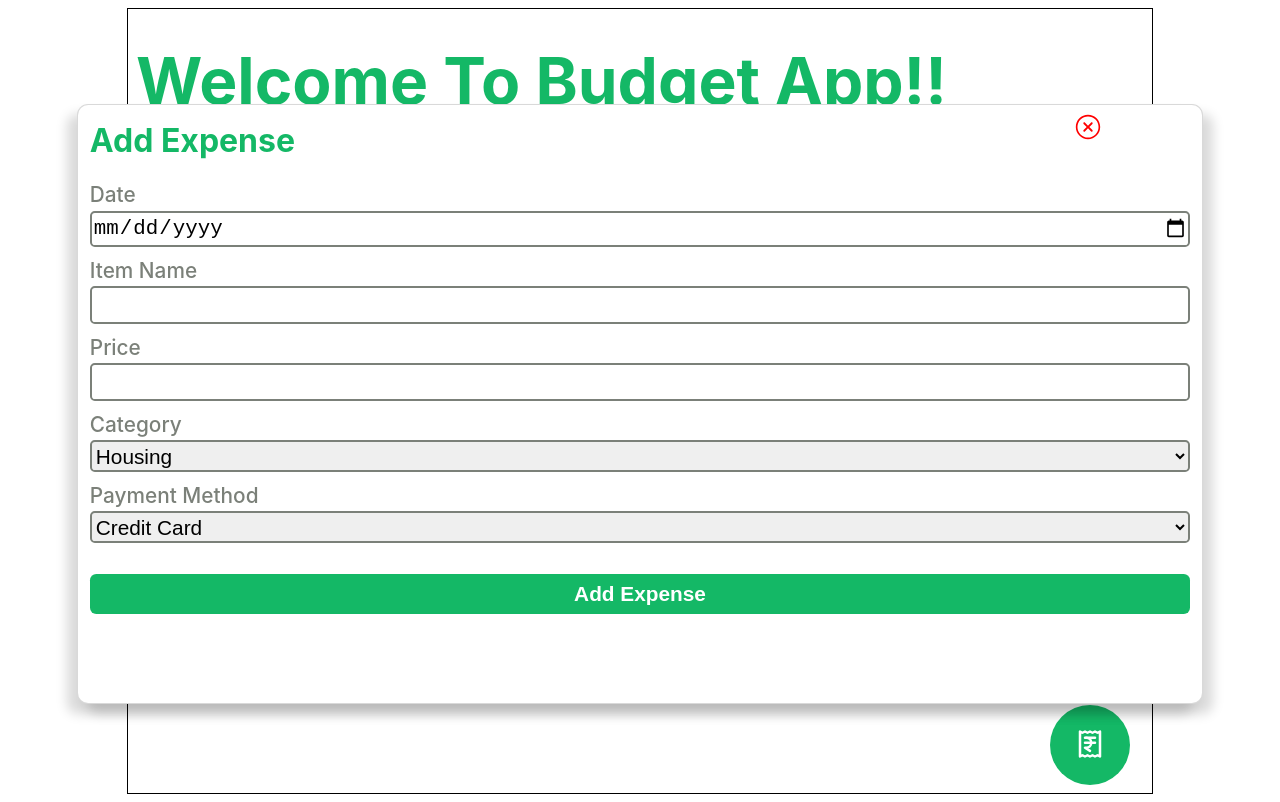
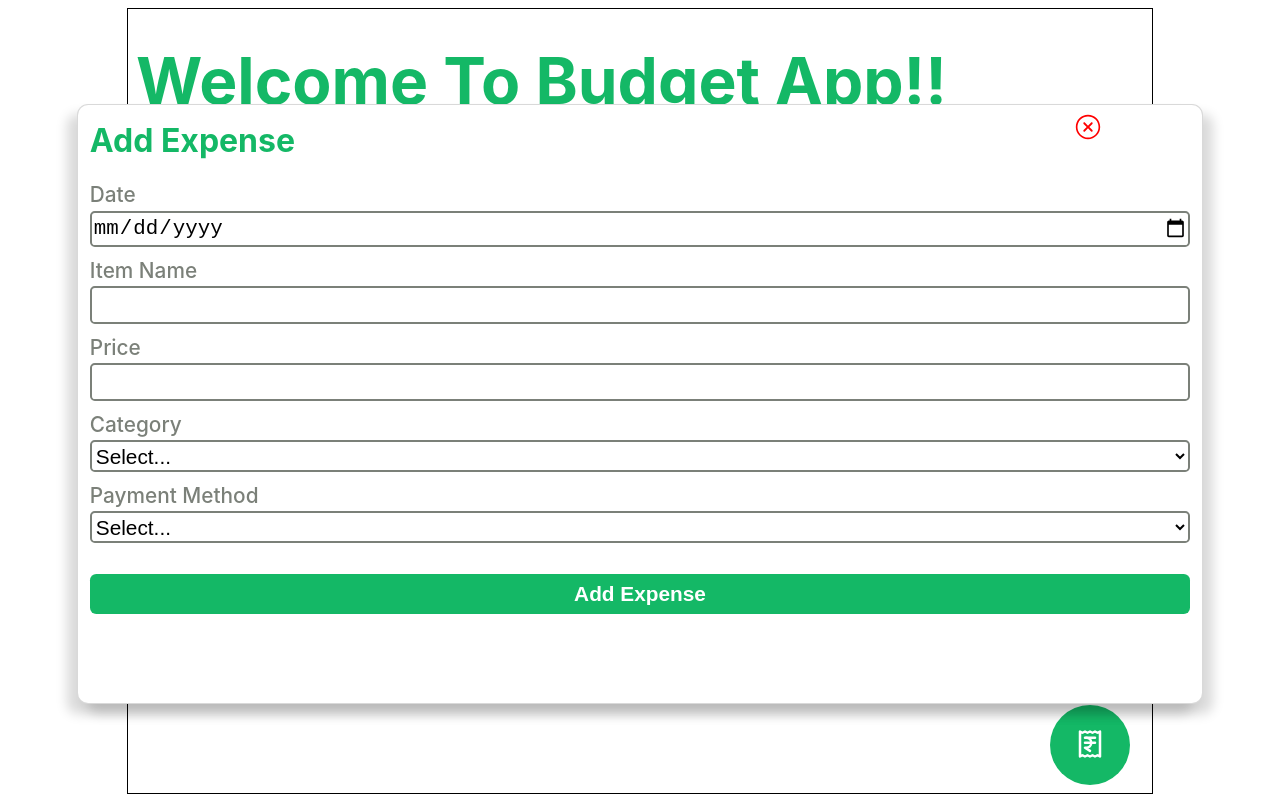
Before and after one commit to rupamswain1/budgetApp, a React (Vite) app in the folder budget-app-v2/: page / in a window 1280 px wide. Built offline with nearby package versions, Linux system fonts and the light colour scheme.

Commit message:
store and states for expenses

```diff
--- a/budget-app-v2/src/components/addExpenses/AddExpenses.tsx
+++ b/budget-app-v2/src/components/addExpenses/AddExpenses.tsx
@@ -1,45 +1,70 @@
 import { ADD_EXPENSES, EXPENSES_CATEGORY, PAYMENT_METHOD } from "$constants";
 import { Button, Dropdown, H1, InputField } from "$components";
+import { NewExpense } from "$interfaces";
 import { ITEM_TYPES } from "$interfaces";
-import { useMemo } from "react";
-import './addExpenses.style.scss';
+import { useCallback, useMemo, useState } from "react";
+import "./addExpenses.style.scss";
 
-
-const AddExpenses:React.FC = () =>{
- console.log("AddExpenses")
+const AddExpenses: React.FC = () => {
+  console.log("AddExpenses");
+  const [expense, setExpense] = useState<NewExpense>({
+    id: 0,
+    date: new Date(),
+    itemName: "",
+    price: 0,
+    category: EXPENSES_CATEGORY.FOOD,
+    paymentMethod: PAYMENT_METHOD.CREDIT_CARD,
+  });
   const options = useMemo(() => {
     return Object.values(EXPENSES_CATEGORY);
   }, []);
 
-const paymentOptions = useMemo(()=>{
-  return Object.values(PAYMENT_METHOD)
+  const paymentOptions = useMemo(() => {
+    return Object.values(PAYMENT_METHOD);
+  }, []);
+
+  const handleExpenseInput = useCallback((e:React.ChangeEvent<HTMLInputElement|HTMLSelectElement>)=>{
+    setExpense((prevValue)=>({...prevValue, [e.target.name]:e.target.value}))
   },[])
- return <div className="expense-container">
+  console.log({expense})
+
+  return (
+    <div className="expense-container">
       <H1 text="Add Expense" type="primary" className="expense-header" />
       <InputField
-            label={ADD_EXPENSES.DATE.NAME}
+        label={ADD_EXPENSES.DATE.LABEL}
         name={ADD_EXPENSES.DATE.NAME}
         type="date"
+        onChangeHandler={handleExpenseInput}
+        value={expense.date}
       />
       <InputField
-            label={ADD_EXPENSES.ITEM.NAME}
+        label={ADD_EXPENSES.ITEM.LABEL}
         name={ADD_EXPENSES.ITEM.NAME}
         type="text"
+        onChangeHandler={handleExpenseInput}
+        value={expense.itemName}
       />
       <InputField
-            label={ADD_EXPENSES.PRICE.NAME}
+        label={ADD_EXPENSES.PRICE.LABEL}
         name={ADD_EXPENSES.PRICE.NAME}
         type="number"
+        onChangeHandler={handleExpenseInput}
+        value={expense.itemName}
       />
       <Dropdown
         options={options}
-            label={ADD_EXPENSES.CATEGORY.NAME}
+        label={ADD_EXPENSES.CATEGORY.LABEL}
         name={ADD_EXPENSES.CATEGORY.NAME}
+        onChangeHandler={handleExpenseInput}
+        value={expense.itemName}
       />
       <Dropdown
         options={paymentOptions}
-            label={ADD_EXPENSES.PAYMENT_METHOD.NAME}
+        label={ADD_EXPENSES.PAYMENT_METHOD.LABEL}
         name={ADD_EXPENSES.PAYMENT_METHOD.NAME}
+        onChangeHandler={handleExpenseInput}
+        value={expense.itemName}
       />
       {/* Add Button */}
       <Button
@@ -54,6 +79,7 @@ const paymentOptions = useMemo(()=>{
 
       {/* login page with prev and submit button */}
     </div>
-}
+  );
+};
 
 export default AddExpenses;
--- a/budget-app-v2/src/components/common/button/Button.tsx
+++ b/budget-app-v2/src/components/common/button/Button.tsx
@@ -28,4 +28,4 @@ const Button: React.FC<ButtonProps> = ({
   );
 };
 
-export default Button;
+export default React.memo(Button);
--- a/budget-app-v2/src/components/common/inputField/DropDown.tsx
+++ b/budget-app-v2/src/components/common/inputField/DropDown.tsx
@@ -6,17 +6,25 @@ interface DropdownProps {
   name: string;
   options: string[];
   className?: string;
+  value: string;
+  onChangeHandler: (e: React.ChangeEvent<HTMLSelectElement>) => void;
 }
 
 const Dropdown = forwardRef<HTMLSelectElement, DropdownProps>(
-  ({ label, name, className = "", options }, ref) => {
-    console.log("Dropdown")
+  ({ label, name, className = "", options, value, onChangeHandler }, ref) => {
+    console.log("Dropdown");
     return (
       <div className={`label-container select-container ${className}`}>
         <label htmlFor={name} className="input-label">
           {label}
         </label>
-        <select className="input-field" ref={ref} name={name}>
+        <select
+          className="input-field dropdown-input"
+          ref={ref}
+          name={name}
+          value={value}
+          onChange={onChangeHandler}
+        >
           <option value="" disabled>
             Select...
           </option>
@@ -31,4 +39,4 @@ const Dropdown = forwardRef<HTMLSelectElement, DropdownProps>(
   }
 );
 
-export default Dropdown;
+export default React.memo(Dropdown);
--- a/budget-app-v2/src/components/common/inputField/InputField.tsx
+++ b/budget-app-v2/src/components/common/inputField/InputField.tsx
@@ -5,22 +5,23 @@ interface InputFieldProps {
   label: string;
   name: string;
   type: string;
+  value:string|Date;
   className?: string;
-  onChangeHandler: (e:unknown)=>void;
+  onChangeHandler: (e:React.ChangeEvent<HTMLInputElement>)=>void;
 }
 
 const InputField = forwardRef<HTMLInputElement, InputFieldProps>(
-  ({ label, name, type, className="", onChangeHandler }, ref) => {
+  ({ label, name, type, className="", onChangeHandler, value }, ref) => {
     console.log("inputField")
     return (
       <div className={`label-container ${className}`}>
         <label htmlFor={name} className="input-label">
           {label}
         </label>
-        <input className="input-field" ref={ref} name={name} type={type} onChange={onChangeHandler}/>
+        <input className="input-field" ref={ref} name={name} type={type} onChange={onChangeHandler} value={value?.toString()}/>
       </div>
     );
   }
 );
 
-export default InputField;
+export default React.memo(InputField);
--- a/budget-app-v2/src/components/common/inputField/input.style.scss
+++ b/budget-app-v2/src/components/common/inputField/input.style.scss
@@ -28,3 +28,6 @@
         caret-color: v.$success;
     }
 }
+.dropdown-input{
+    background-color: white;
+}
--- a/budget-app-v2/src/constants/loginConstants.ts
+++ b/budget-app-v2/src/constants/loginConstants.ts
@@ -11,28 +11,33 @@ export const loginConstant = {
 
 export const ADD_EXPENSES = {
     DATE:{
-        NAME:"Date"
+        LABEL:"Date",
+        NAME:"date"
     },
     ITEM:{
-        NAME:"Item Name"
+        LABEL:"Item Name",
+        NAME:"itemName"
     },
     PRICE:{
-        NAME:"Price"
+        LABEL:"Price",
+        NAME:"price"
     },
     CATEGORY:{
-        NAME:"Category"
+        LABEL:"Category",
+        NAME:"category"
     },
     PAYMENT_METHOD:{
-        NAME:"Payment Method"
+        LABEL:"Payment Method",
+        NAME:"paymentMethod"
     },
     ADD_EXPENSES:{
         NAME:"Add Expense"
     }
 }
 export enum EXPENSES_CATEGORY {
+    FOOD = "Food & Groceries",
     HOUSING = "Housing",
     TRANSPORTATION = "Transportation",
-    FOOD = "Food & Groceries",
     HEALTHCARE = "Healthcare",
     UTILITIES = "Utilities",
     INSURANCE = "Insurance",
--- /dev/null
+++ b/budget-app-v2/src/interfaces/expenses.ts
@@ -0,0 +1,25 @@
+import { EXPENSES_CATEGORY, PAYMENT_METHOD } from "$constants";
+
+export interface ExpenseState{
+    newExpenses: NewExpense[];
+    expenses:Expenses[];
+    budget:number;
+    remainingBudget:number;
+    currentDate:number
+    currentMonth:number;
+    currentYear:number;
+}
+
+export interface NewExpense{
+    id:number;
+    date:Date;
+    itemName:string;
+    price: number;
+    category : EXPENSES_CATEGORY;
+    paymentMethod: PAYMENT_METHOD;
+}
+
+export interface Expenses extends NewExpense{
+    paidBy:string;
+    createdBy:string;
+}
--- a/budget-app-v2/src/interfaces/index.ts
+++ b/budget-app-v2/src/interfaces/index.ts
@@ -1,4 +1,5 @@
 export * from './navBtn';
 export * from './types';
 export * from './iconbuttons'
-export * from './loginResponse'
+export * from './loginResponse';
+export * from './expenses';
--- a/budget-app-v2/src/store/expensesReducer.ts
+++ b/budget-app-v2/src/store/expensesReducer.ts
@@ -1,24 +1,34 @@
-import { EXPENSES_CATEGORY, PAYMENT_METHOD } from "$constants";
 
-interface ExpenseState{
-    newExpenses: newExpense[];
-    expenses:Expenses[];
-    budget:number;
-    remainingBudget:number;
-    currentMonth:number;
-    currentYear:number
-}
+import { ExpenseState } from "$interfaces";
+import { createSlice } from "@reduxjs/toolkit";
 
-interface newExpense{
-    date:Date;
-    itemName:string;
-    price: number;
-    category : EXPENSES_CATEGORY;
-    paymentMethod: PAYMENT_METHOD
-}
+const expenseSclice = createSlice({
+    name:"expense",
+    initialState:{
+        newExpenses:[],
+        expenses:[],
+        budget:0,
+        remainingBudget:0,
+        currentDate:new Date().getDate(),
+        currentMonth: new Date().getMonth()+1,
+        currentYear: new Date().getFullYear()
+    } as ExpenseState,
+    reducers:{
+        addNewExpense:(state, action)=>{
+           const isExpenseAvailable = state.newExpenses.find((expense)=>expense.id===action?.payload?.id)
+           if(isExpenseAvailable){
+                const newExpenses = state.newExpenses.map((expenses)=>expenses.id===action.payload.id?action.payload:expenses)
+                state.newExpenses = newExpenses;
+            }
+           else{
+                state.newExpenses = [...state.newExpenses,action.payload]
+           }
+        },
+        deleteNewExpense:(state, action)=>{
+            state.newExpenses = state.newExpenses.filter((expense)=>expense.id!==action.payload.id);
+        },
+    }
+})
 
-interface Expenses extends newExpense{
-    id:number;
-    paidBy:string;
-    createdBy:string;
-}
+export const { addNewExpense, deleteNewExpense } = expenseSclice.actions;
+export default expenseSclice.reducer;
--- a/budget-app-v2/src/store/store.ts
+++ b/budget-app-v2/src/store/store.ts
@@ -1,8 +1,10 @@
 import { configureStore } from "@reduxjs/toolkit";
 import authReducer from './authReducer';
+import expenseReducer from './expensesReducer';
 export const store = configureStore({
     reducer:{
-        auth:authReducer
+        auth:authReducer,
+        expense:expenseReducer
     }
 })
 
```
Lines whose indentation alone changed are shown as unchanged.
